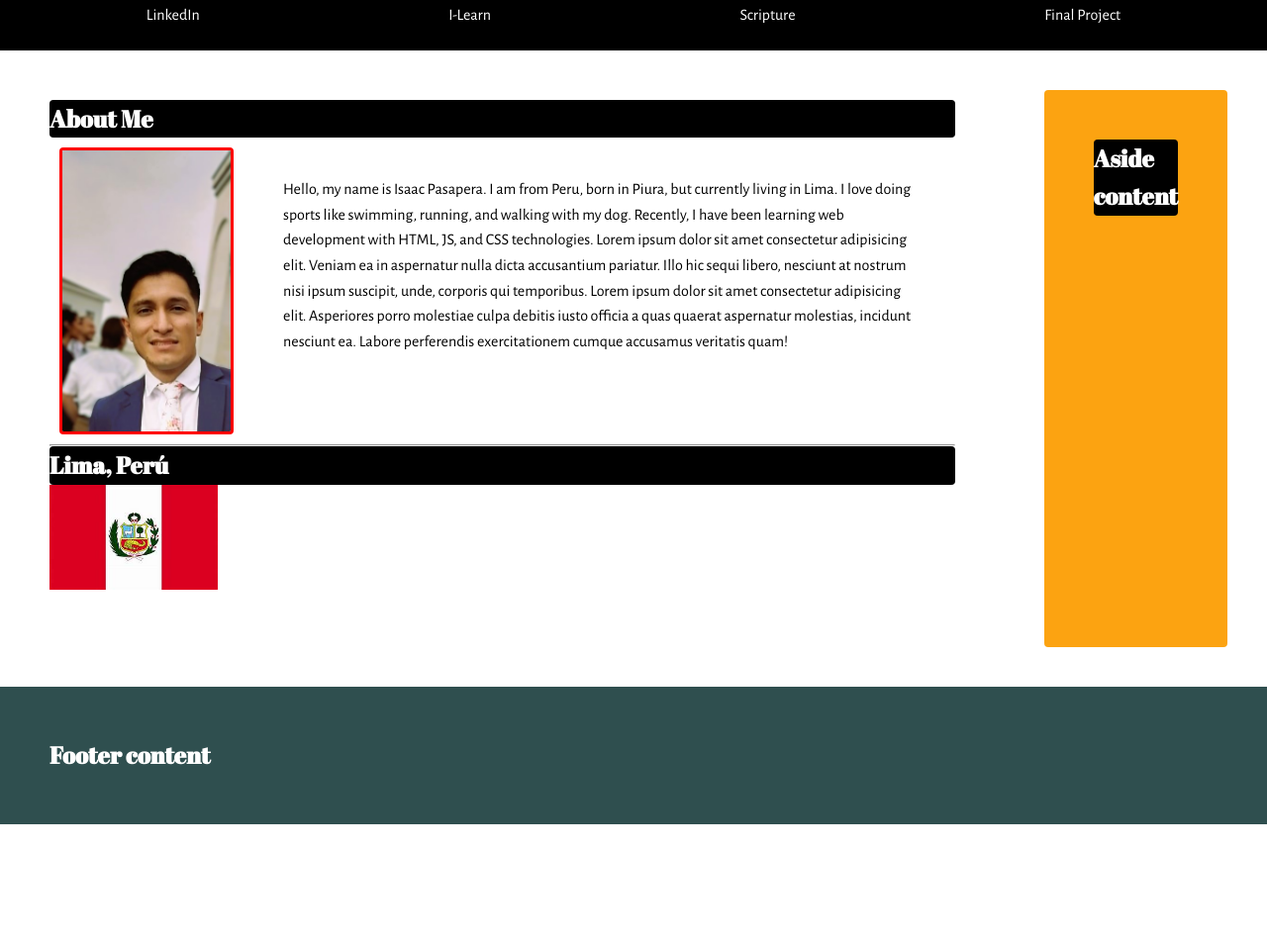
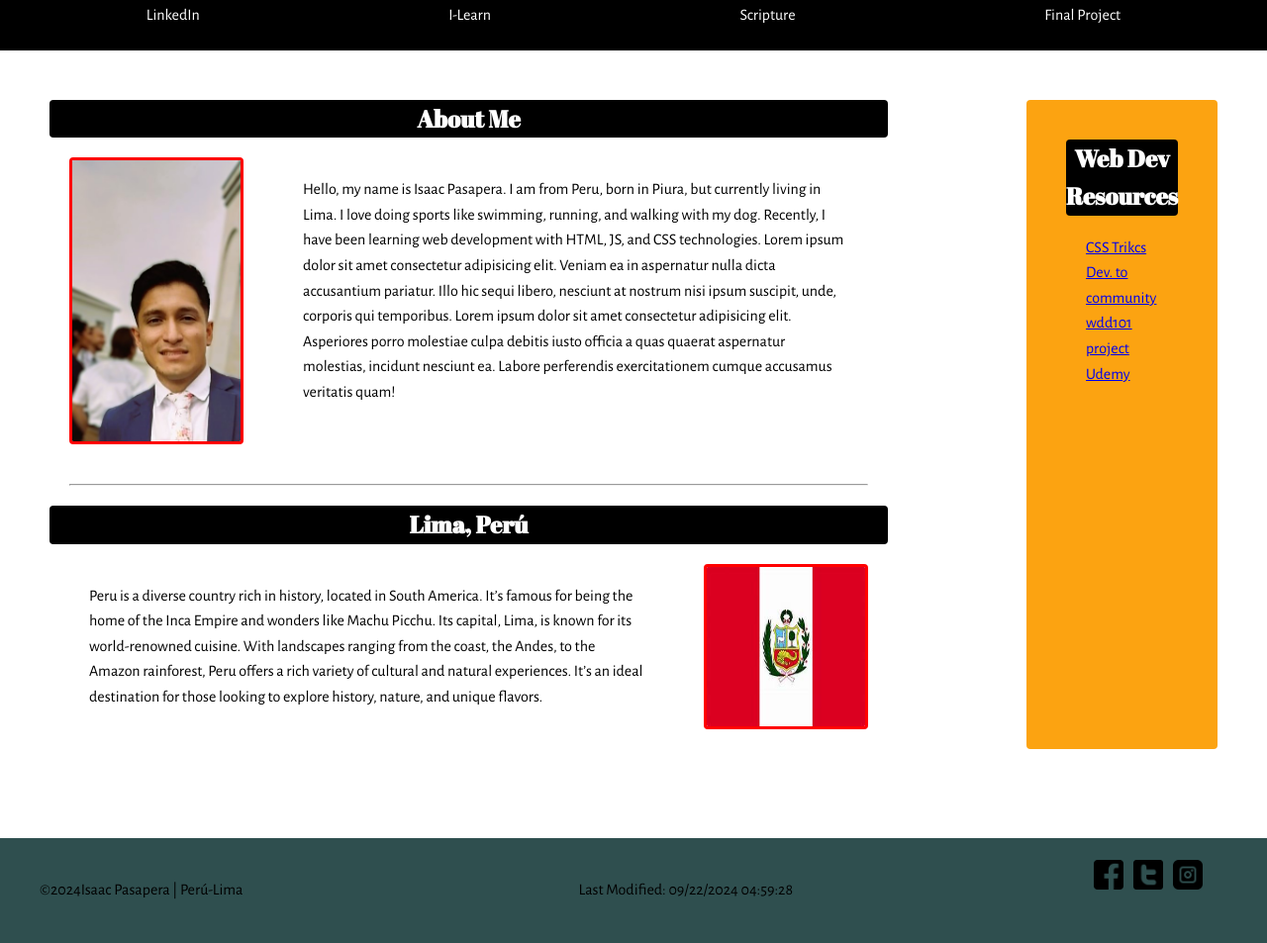
Before and after one commit to isaacpassnav/wdd131, a plain HTML site: page index.html in a window 1280 px wide. Shown: the part 174-1127 px from the top of the page at 99% size. Before the commit the page ends 1007 px from the top, so only its background shows below. Drawn offline with nearby package versions, Linux system fonts and the light colour scheme.

Commit message:
Homewor week 01, home page

```diff
--- a/index.html
+++ b/index.html
@@ -24,32 +24,54 @@
         <div class="principal-content">
             <div class="main-content">
                 <h2 class="">About Me</h2>
-                <div class="grid">
-                    <img class="isaac-img" src="/images/image-isaac.jpg" alt="image-isaac" width="170" >
+                <section class="card">
+                    <img class="isaac-img" src="images/image-isaac.jpg" alt="image-isaac" width="170" >
                     <p>
                         Hello, my name is Isaac Pasapera. I am from Peru, born in Piura, but currently living in Lima. I love
                         doing sports like swimming, running, and walking with my dog. Recently, I have been learning web
                         development with HTML, JS, and CSS technologies. Lorem ipsum dolor sit amet consectetur adipisicing elit. Veniam ea in aspernatur nulla dicta accusantium pariatur. Illo hic sequi libero, nesciunt at nostrum nisi ipsum suscipit, unde, corporis qui temporibus. Lorem ipsum dolor sit amet consectetur adipisicing elit. Asperiores porro molestiae culpa debitis iusto officia a quas quaerat aspernatur molestias, incidunt nesciunt ea. Labore perferendis exercitationem cumque accusamus veritatis quam!
                     </p>
-                </div>
+                </section>
                 <hr>
                 <h2 class="from-country">Lima, Perú</h2>
-                <div class="grid2">
-                    <img class="peru-flag" src="/images/peru-flag.jfif" alt="peru-flag" width="170">
+                <section class="card">
                     <p>
-
+                        Peru is a diverse country rich in history, located in South America. It’s famous for being the home of the Inca Empire and wonders like Machu Picchu. Its capital, Lima, is known for its world-renowned cuisine. With landscapes ranging from the coast, the Andes, to the Amazon rainforest, Peru offers a rich variety of cultural and natural experiences. It’s an ideal destination for those looking to explore history, nature, and unique flavors.
                     </p>
-                </div>
+                    <img class="peru-flag" src="images/peru-flag.jfif" alt="peru-flag" width="160">
+                </section>
             </div>
             <aside class="aside">
-                <h2>Aside content</h2>
+                <h2>Web Dev Resources</h2>
+                <ol class="resources">
+                    <a href="#">CSS Trikcs</a>
+                    <a href="#">Dev. to community</a>
+                    <a href="#">wdd101 project</a>
+                    <a href="#">Udemy</a>
+                </ol>
             </aside>
         </div>
     </main>
     <footer class="footer">
-        <h2 class="h3-footer">Footer content</h2>
+        <p>
+            &copy; <span id="currentyear"></span> Isaac Pasapera | Perú-Lima
+        </p>
+        <p id="lastModified"></p>
+        <nav class="nav-social-media">
+            <div class="conteiner-social-media">
+                <a href="https://facebook.com">
+                    <img src="images/facebook.png" width="30" alt="facebook">
+                </a>
+                <a href="https://twitter.com/i/flow/login">
+                    <img src="images/twitter.png" width="30" alt="twitter">
+                </a>
+                <a href="https://www.instagram.com/">
+                    <img src="images/instagram.png" width="30" alt="instagram">
+                </a>
+            </div>
+        </nav>
     </footer>
-
+    <script src="/scrips/getdates.js"> </script>
 </body>
 
 </html>
--- a/scrips/getdates.js
+++ b/scrips/getdates.js
@@ -0,0 +1,6 @@
+
+const currentYear = new Date().getFullYear();
+document.getElementById('currentyear').textContent = currentYear;
+
+const lastModifiedDate = document.lastModified;
+document.getElementById('lastModified').textContent = `Last Modified: ${lastModifiedDate}`;
--- a/styles/base.css
+++ b/styles/base.css
@@ -34,6 +34,9 @@ nav a {
   text-decoration: none;
   color: white;
 }
+/* .nav li:hover{
+    border-bottom: 2px solid white;
+} */
 .nav {
     border: solid 2px;
     background-color: black;
@@ -44,11 +47,12 @@ nav a {
 .principal-content {
     display: flex;
     grid-template-columns: 2fr 1fr;
-    /* gap: 0px;  */
+    gap: 40px;
 }
 div h2 {
     background-color: black;
     border-radius: 4px;
+    text-align: center;
 }
 .main-content {
     margin: 10px;
@@ -56,26 +60,69 @@ div h2 {
     min-height: 300px;
     border-radius: 5px;
 }
-.grid{
+.card{
     display: flex;
 }
 .isaac-img {
     border-radius: 4px;
-    margin: 10px;
+    margin: 20px;
     border: red solid;
     height: auto;
+}
+.isaac-img:hover {
+    transform: scale(1.1);
+    transition: 2s;
+    border-radius: 5px;
 }
 p {
     margin: 40px;
 }
+hr {
+    margin: 20px;
+}
+.peru-flag {
+    border-radius: 4px;
+    margin: 20px;
+    border: red solid;
+    height: auto;
+}
 .aside {
     border-radius: 4px;
-    margin: 40px;
-    padding: 50px;
+    margin: 50px;
+    padding: 40px;
     background-color: #FCA311;
+}
+.resources {
+    padding: 20px;
 }
 .footer {
     background-color: darkslategray;
+}
+.nav-social-media {
     display: flex;
-    padding: 50px;
+    justify-content: space-around;
+    align-items: center;
+    max-width: 200px;
 }
+footer {
+    display: flex;
+    justify-content: space-between;
+    margin-top: 40px;
+}
+.nav-social-media img {
+    width: 30px;
+    height: auto;
+    object-fit: cover;
+}
+.conteiner-social-media {
+    display: flex;
+    padding-right: 60px;
+}
+footer p{
+    display: flex;
+    justify-content: center;
+}
+.nav-social-media img {
+    margin-top: -40px;
+    padding: 5px;
+}
```
Also changed, not shown: images/facebook.png (added), images/instagram.png (added), images/twitter.png (added).
